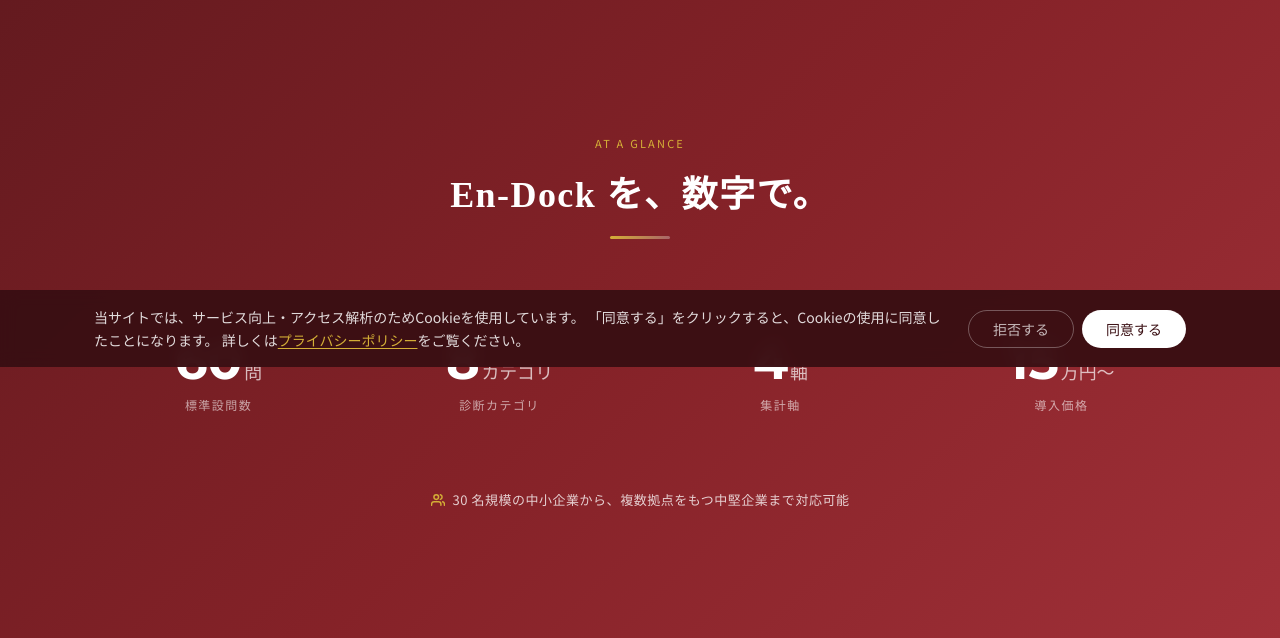
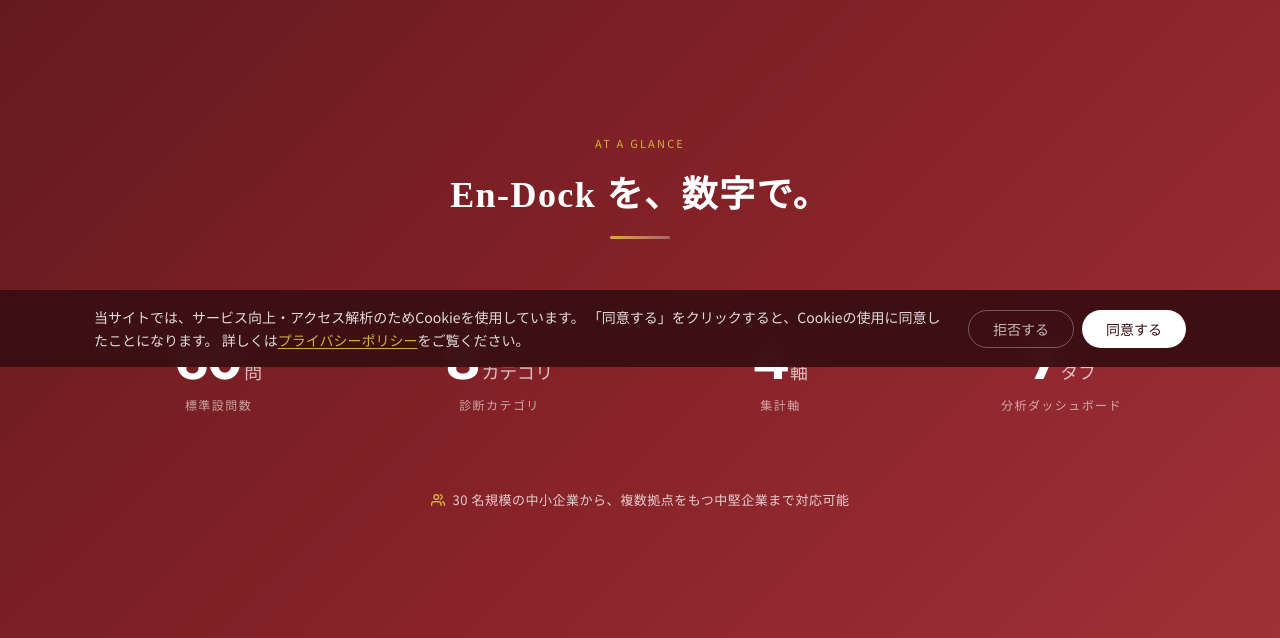
Before and after one commit to ennoshita-inc/first, a WordPress theme: template wordpress-theme/ennoshita/page-endock.php in a window 1280 px wide. Shown: the part 433-1071 px from the top of the page. Run offline with PHP 8.4 and a stand-in for WordPress, Linux system fonts and the light colour scheme; the site name, menu and one post (Sample post) are stand-ins, and other content is empty; some libraries are stand-ins or nearby versions.

Commit message:
En-Dock LPの導入価格表示を非表示に（7タブ表示へ差替、v4.3.2）
Co-Authored-By: Claude Fable 5 <noreply@anthropic.com>

```diff
--- a/wordpress-theme/ennoshita/page-endock.php
+++ b/wordpress-theme/ennoshita/page-endock.php
@@ -72,8 +72,8 @@ get_header();
         <p class="trust__label">集計軸</p>
       </div>
       <div class="trust__item">
-        <p class="trust__number" data-count="15">0<small>万円〜</small></p>
-        <p class="trust__label">導入価格</p>
+        <p class="trust__number" data-count="7">0<small>タブ</small></p>
+        <p class="trust__label">分析ダッシュボード</p>
       </div>
     </div>
     <p class="endock-scale-note">
--- a/wordpress-theme/ennoshita/style.css
+++ b/wordpress-theme/ennoshita/style.css
@@ -3,7 +3,7 @@ Theme Name: 株式会社えんのした
 Theme URI: https://ennoshita.co.jp
 Author: 株式会社えんのした
 Description: 人・職場・組織を支える — 岡山発の人材育成・組織開発コンサルティング会社の公式テーマ
-Version: 4.3.1
+Version: 4.3.2
 Requires at least: 6.0
 Tested up to: 6.7
 Requires PHP: 7.4
```
Also changed, not shown: 1 other file.
